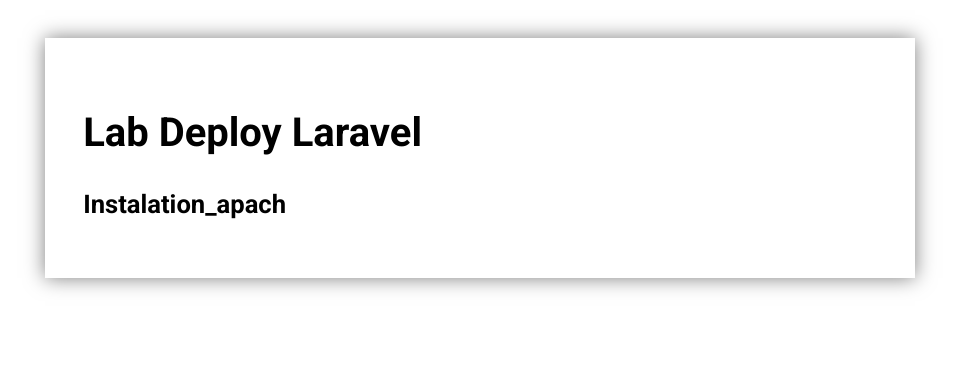
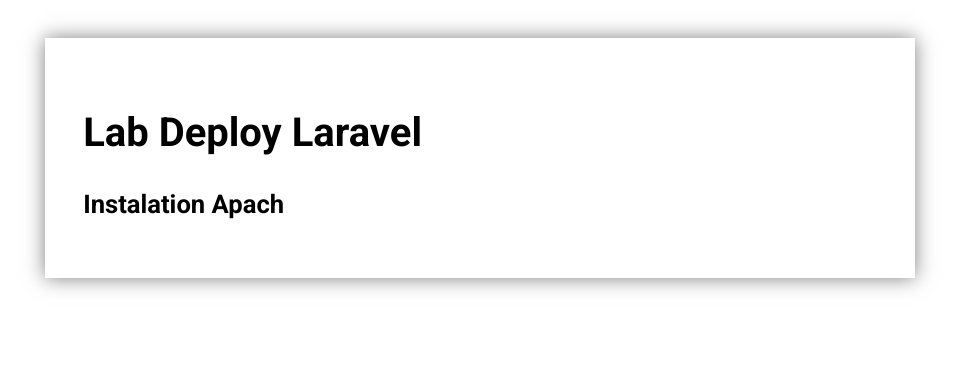
Before and after one commit to labs-web/lab-deploy-laravel, a Jekyll site: the page built from docs/installation_apache/2.instalation_apach.md, in a window 1280 px wide. Shown: the top 383 px of the page, without its empty margins (160-1119 px from the left). Built offline with Jekyll 4.4.1, drawn with Linux system fonts in a browser that asks for light colours.

Commit message:
realisation rapport

```diff
--- a/docs/installation_apache/2.instalation_apach.md
+++ b/docs/installation_apache/2.instalation_apach.md
@@ -5,4 +5,4 @@ order: 2
 ---
 <!--  -->
 
-## instalation_apach
+## Instalation apach
```
